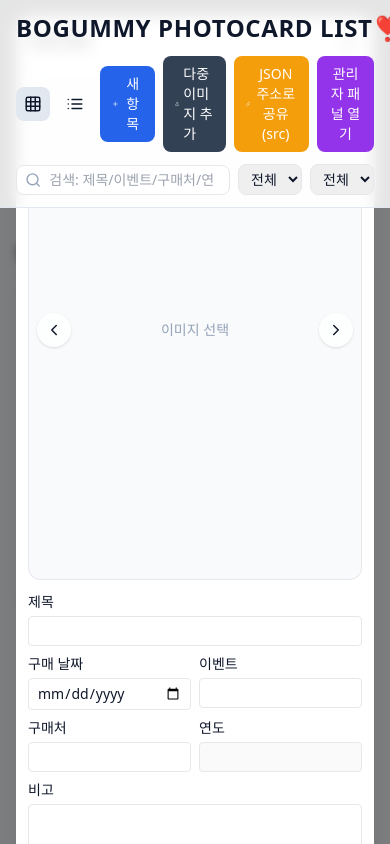
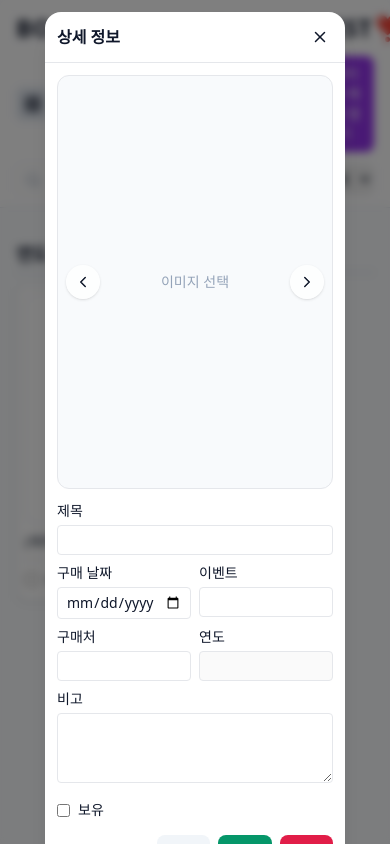
Before and after one commit to gumming6-6/bogummy, a React (Vite) app: page / in a window 390 px wide. Both pictures are taken after a click on the button "새 항목". Built offline with nearby package versions, Linux system fonts and the light colour scheme.

Commit message:
ui: smaller modal on mobile + show above header

```diff
--- a/src/App.tsx
+++ b/src/App.tsx
@@ -379,8 +379,8 @@ export default function PokaListApp() {
 
       {/* 상세 모달 */}
       {detail && (
-        <div className="fixed inset-0 bg-black/50 backdrop-blur-sm grid place-items-center p-4" onClick={()=>setDetail(null)}>
-          <div className="bg-white rounded-2xl w-full max-w-sm shadow-xl" onClick={(e)=>e.stopPropagation()}>
+        <div className="fixed inset-0 z-[120] bg-black/50 backdrop-blur-sm grid place-items-center p-3" onClick={()=>setDetail(null)}>
+          <div className="bg-white rounded-2xl w-[92vw] max-w-[300px] md:max-w-[360px] shadow-xl" onClick={(e)=>e.stopPropagation()}>
             <div className="flex items-center justify-between p-3 border-b">
               <div className="font-semibold">상세 정보</div>
               <button className="p-1 rounded hover:bg-slate-100" onClick={()=>setDetail(null)}><X size={18} /></button>
```
